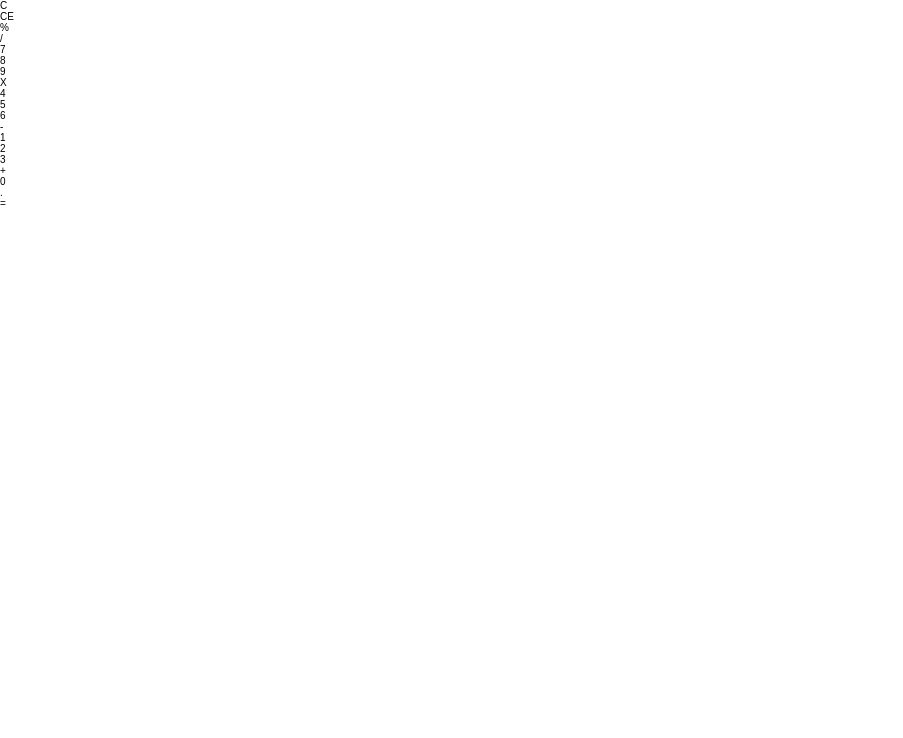
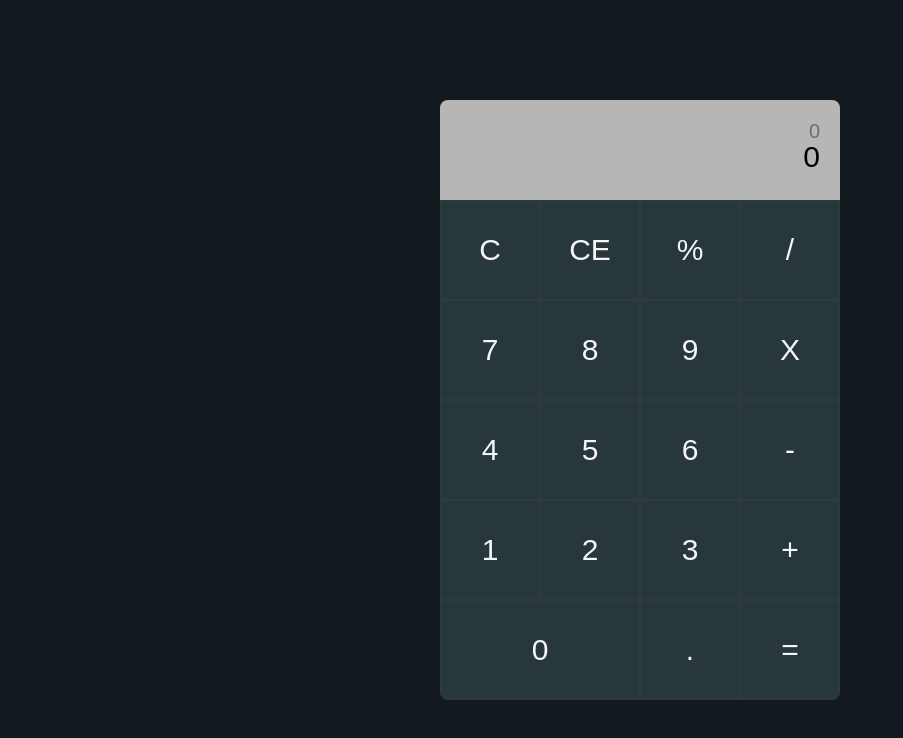
Before and after one commit to Rayan-Sarieddine/calculator, a plain HTML site: page index.html in a window 1280 px wide. Shown: the whole page, without its empty margins (0-903 px from the left). Drawn offline with Linux system fonts and the light colour scheme.

Commit message:
implemented HTML and CSS

```diff
--- a/index.html
+++ b/index.html
@@ -7,32 +7,38 @@
     <link rel="stylesheet" href="style.css" />
   </head>
   <body>
-    <div class="page">
-      <div class="calculator">
-        <div class="screen"></div>
-        <div class="buttons">
-          <div class="button">C</div>
-          <div class="button">CE</div>
-          <div class="button">%</div>
-          <div class="button">/</div>
-          <div class="button">7</div>
-          <div class="button">8</div>
-          <div class="button">9</div>
-          <div class="button">X</div>
-          <div class="button">4</div>
-          <div class="button">5</div>
-          <div class="button">6</div>
-          <div class="button">-</div>
-          <div class="button">1</div>
-          <div class="button">2</div>
-          <div class="button">3</div>
-          <div class="button">+</div>
-          <div class="button">0</div>
-          <div class="button">.</div>
-          <div class="button">=</div>
+    <section>
+      <div class="container">
+        <div class="calculator">
+          <div class="display">
+            <div class="display-1">0</div>
+            <div class="display-2">0</div>
+            <div class="temp-result"></div>
+          </div>
+          <div class="all_button">
+            <div class="button bC">C</div>
+            <div class="button CE">CE</div>
+            <div class="button bpercentage">%</div>
+            <div class="button b/">/</div>
+            <div class="button b7">7</div>
+            <div class="button b8">8</div>
+            <div class="button b9">9</div>
+            <div class="button btimes">X</div>
+            <div class="button b4">4</div>
+            <div class="button b5">5</div>
+            <div class="button b6">6</div>
+            <div class="button bminus">-</div>
+            <div class="button b1">1</div>
+            <div class="button b2">2</div>
+            <div class="button b3">3</div>
+            <div class="button bplus">+</div>
+            <div class="button b0">0</div>
+            <div class="button b.">.</div>
+            <div class="button bequal">=</div>
+          </div>
         </div>
       </div>
-    </div>
+    </section>
     <script src="script.js"></script>
   </body>
 </html>
--- a/style.css
+++ b/style.css
@@ -10,5 +10,64 @@ html {
 }
 body {
   width: 100vw;
-  font-family: "", sans-serif;
+  font-family: "Montserrat", sans-serif;
 }
+section {
+  background-color: rgb(18, 26, 31);
+  min-height: 100vh;
+  width: 100%;
+  display: flex;
+  align-items: center;
+  justify-content: center;
+}
+.container {
+  width: 90%;
+  max-width: 400px;
+  background-color: rgb(39, 55, 59);
+  border-radius: 8px;
+  overflow: hidden;
+}
+.display {
+  background-color: rgb(182, 182, 182);
+  height: 100px;
+  width: 100%;
+  text-align: right;
+  padding: 20px;
+  font-size: 30px;
+  position: relative;
+}
+.display-1 {
+  opacity: 0.4;
+  font-size: 20px;
+  height: 20px;
+  overflow: hidden;
+}
+.temp-result {
+  position: absolute;
+  bottom: 0;
+  left: 10;
+  font-size: 20px;
+  opacity: 0.3;
+}
+.all_button {
+  color: whitesmoke;
+  display: grid;
+  grid-template: repeat(4, 1fr) / repeat(4, 1fr);
+}
+.button {
+  border: 0.5px solid rgba(92, 92, 92, 0.137);
+  display: inline-block;
+  height: 100px;
+  width: 100%;
+  display: flex;
+  align-items: center;
+  justify-content: center;
+  font-size: 30px;
+  cursor: pointer;
+}
+.button:hover {
+  background-color: rgb(30, 43, 46);
+}
+.b0 {
+  grid-column: 1/3;
+}
```
